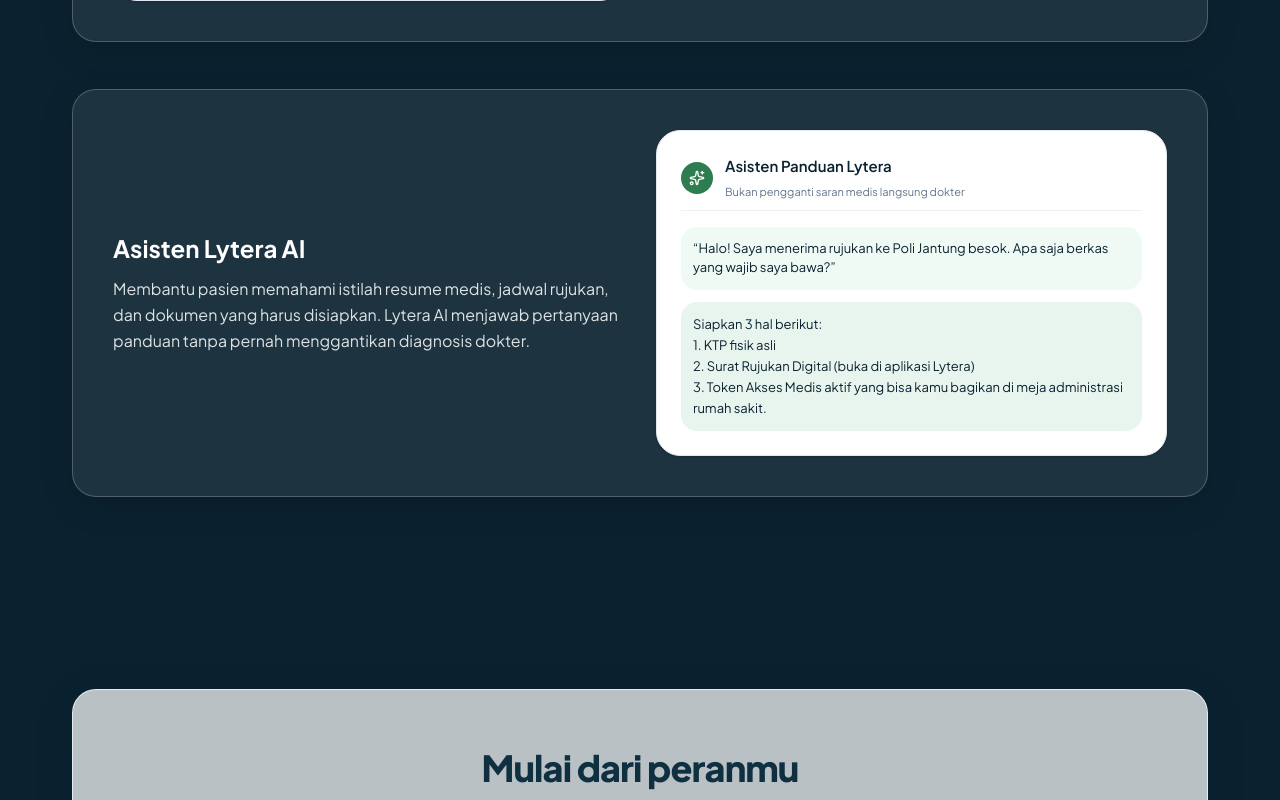
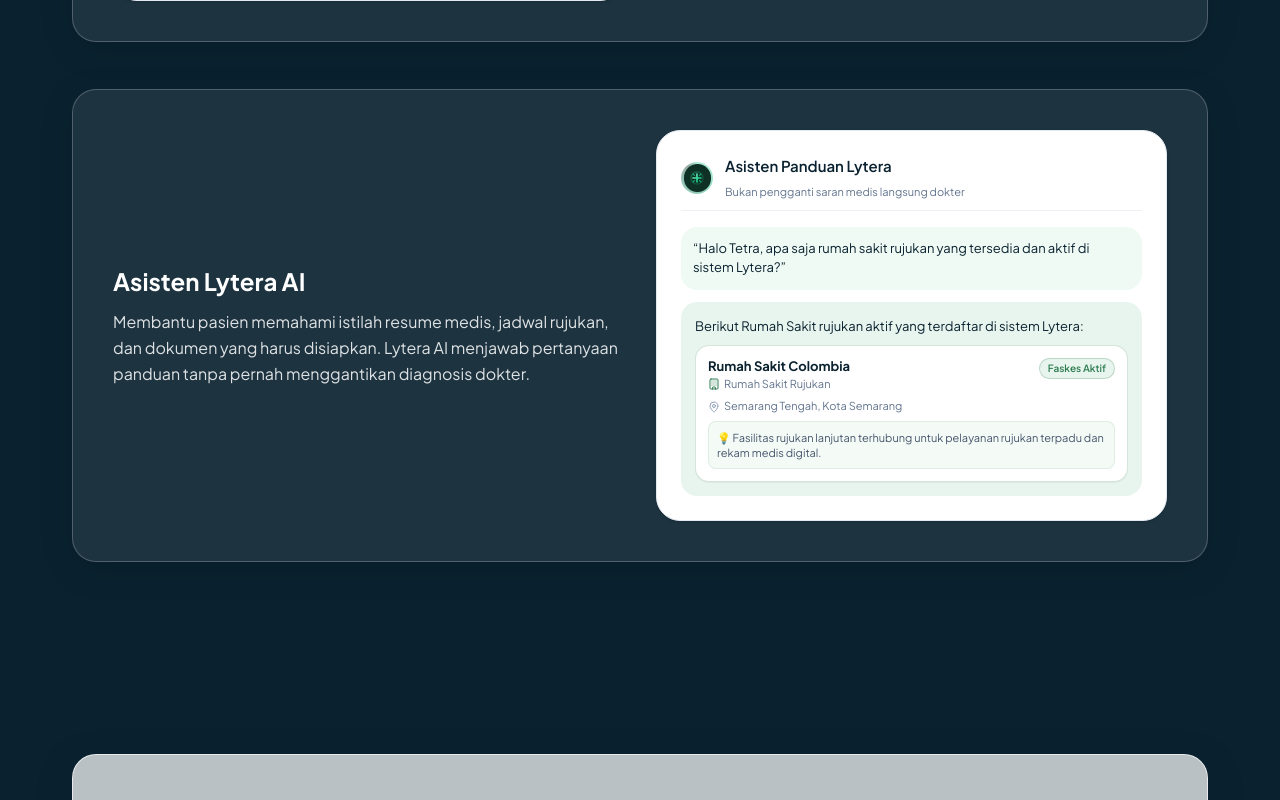
Before and after one commit to ferjaarnanda/lytera, a Next.js app: page / in a window 1280 px wide. Shown: the part 4100-4900 px from the top of the page. Built offline with nearby package versions, Linux system fonts and the light colour scheme.

Commit message:
fix(tetra): selaraskan logo dan simulasi chat preview RS rujukan serta turunkan posisi launcher

```diff
--- a/app/page.tsx
+++ b/app/page.tsx
@@ -15,6 +15,8 @@
   Sparkles,
   Eye,
   CheckCircle2,
+  Building,
+  MapPin,
 } from "lucide-react";
 import { Navbar } from "@/components/Navbar";
 import { Logo } from "@/components/Logo";
@@ -22,7 +24,7 @@
 import { HeroSection } from "@/components/HeroSection";
 import { RolePickerDialog } from "@/components/RolePickerDialog";
 import { RoleId } from "@/lib/roles";
-import { TetraWidget } from "@/components/Tetra";
+import { TetraWidget, TetraMark } from "@/components/Tetra";
 
 const CARA_KERJA_STEPS = [
   {
@@ -766,9 +768,7 @@
                         {/* Mockup putih solid dipertahankan agar jelas terbaca */}
                         <div className="bg-white rounded-[24px] p-6 shadow-sm border border-[#E2E8F0]">
                           <div className="flex items-center gap-3 pb-2 mb-4 border-b border-[#E2E8F0]/60">
-                            <div className="w-8 h-8 rounded-full bg-[#2E7D51] text-white flex items-center justify-center">
-                              <Sparkles className="w-4 h-4 text-white" />
-                            </div>
+                            <TetraMark size="sm" isHovered={false} />
                             <div>
                               <span className="text-[15px] text-[#0A2230] block font-semibold">
                                 Asisten Panduan Lytera
@@ -781,21 +781,36 @@
                           <div className="space-y-3">
                             <div className="bg-[#F0FAF4] rounded-[16px] p-3 text-left">
                               <p className="text-[13px] text-[#0A2230]">
-                                &ldquo;Halo! Saya menerima rujukan ke Poli Jantung
-                                besok. Apa saja berkas yang wajib saya bawa?&rdquo;
+                                &ldquo;Halo Tetra, apa saja rumah sakit rujukan yang tersedia dan aktif di sistem Lytera?&rdquo;
                               </p>
                             </div>
-                            <div className="bg-[#E8F5EE] rounded-[16px] p-3 text-left">
+                            <div className="bg-[#E8F5EE] rounded-[16px] p-3.5 text-left space-y-2">
                               <p className="text-[13px] text-[#0A2230] leading-relaxed">
-                                Siapkan 3 hal berikut:
-                                <br />
-                                1. KTP fisik asli
-                                <br />
-                                2. Surat Rujukan Digital (buka di aplikasi Lytera)
-                                <br />
-                                3. Token Akses Medis aktif yang bisa kamu bagikan di
-                                meja administrasi rumah sakit.
+                                Berikut Rumah Sakit rujukan aktif yang terdaftar di sistem Lytera:
                               </p>
+                              <div className="bg-white rounded-[14px] p-3 border border-[#2E7D51]/20 shadow-2xs">
+                                <div className="flex items-start justify-between gap-1.5">
+                                  <div className="min-w-0">
+                                    <h4 className="font-bold text-[13px] text-[#0A2230] leading-tight truncate">
+                                      Rumah Sakit Colombia
+                                    </h4>
+                                    <span className="text-[11px] text-slate-500 flex items-center gap-1 mt-0.5">
+                                      <Building className="w-3 h-3 text-[#2E7D51] shrink-0" />
+                                      Rumah Sakit Rujukan
+                                    </span>
+                                  </div>
+                                  <span className="inline-flex text-[10px] font-semibold px-2 py-0.5 rounded-full bg-[#E8F5EE] text-[#2E7D51] border border-[#2E7D51]/25 shrink-0">
+                                    Faskes Aktif
+                                  </span>
+                                </div>
+                                <p className="text-[11px] text-slate-500 flex items-center gap-1 mt-1.5 truncate">
+                                  <MapPin className="w-3 h-3 text-slate-400 shrink-0" />
+                                  Semarang Tengah, Kota Semarang
+                                </p>
+                                <p className="text-[11px] text-slate-600 mt-1.5 bg-[#F4FAF6] p-2 rounded-[8px] border border-[#2E7D51]/10 leading-snug">
+                                  💡 Fasilitas rujukan lanjutan terhubung untuk pelayanan rujukan terpadu dan rekam medis digital.
+                                </p>
+                              </div>
                             </div>
                           </div>
                         </div>
--- a/components/Tetra/TetraWidget.tsx
+++ b/components/Tetra/TetraWidget.tsx
@@ -235,13 +235,13 @@
 }
 
   return (
-    <div className={`fixed bottom-5 right-5 z-40 select-none ${className}`}>
+    <div className={`fixed bottom-3 right-5 z-40 select-none ${className}`}>
       {/* =========================================================================
           1. FLOATING CHAT PANEL (RINGKAS, NON-BLOCKING SCROLL, DI BAWAH NAVBAR)
           ========================================================================= */}
       {isOpen && (
         <div
-          className="fixed bottom-[76px] right-5 w-[360px] sm:w-[390px] h-[520px] max-h-[calc(100vh-160px)] bg-white rounded-[24px] shadow-2xl border border-[#D1E7DD] flex flex-col overflow-hidden z-50 animate-in fade-in slide-in-from-bottom-3 duration-200"
+          className="fixed bottom-[68px] right-5 w-[360px] sm:w-[390px] max-w-[calc(100vw-40px)] h-[520px] max-h-[calc(100vh-140px)] bg-white rounded-[24px] shadow-2xl border border-[#D1E7DD] flex flex-col overflow-hidden z-50 animate-in fade-in slide-in-from-bottom-3 duration-200"
           style={{ boxShadow: "0 18px 48px -12px rgba(27, 77, 62, 0.24), 0 0 0 1px rgba(46, 125, 81, 0.15)" }}
         >
           {/* A. HEADER PANEL (PALET HIJAU-PUTIH LEMBUT DENGAN ARUS GELOMBANG ANIMASI) */}
```
